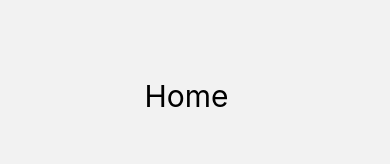
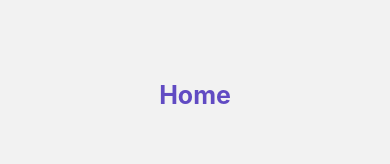
Before and after one commit to mastergamer1309/Salud_Movil_repo, a React Native app: screen /HomeScreen in a window 390 px wide. Shown: the top 164 px of the page. Built offline with nearby package versions, Linux system fonts and the light colour scheme.

Commit message:
plantilla para recordatorios de medicamentos

```diff
--- a/screens/AddDrugs.js
+++ b/screens/AddDrugs.js
@@ -1,9 +1,51 @@
 import { View, Text, StyleSheet} from 'react-native'
 import React from 'react'
+import CustomButton from '../Components/CustomButton'
+import CustomInput from '../Components/CustomInput'
+import { useForm } from 'react-hook-form'
 const AddDrugs = () => {
+
+  const {
+    control,
+    handleSubmit,
+    formState: { errors }
+  } = useForm()
+
+  OnAddPressed = ()=> {
+
+  }
+
+  OnExitPressed = () => {
+
+  }
   return (
     <View style={styles.container}>
       <Text style={styles.title}>Recordatorios</Text>
+
+
+        <CustomInput
+          name='Drug'
+          placeholder='Nombre de Medicamento'
+          control={control}
+          rules={{required:"Este campo es obligatorio si desea agregar medicamentos."}}
+        />
+
+      <CustomInput
+          name='date_'
+          placeholder='Fecha'
+          control={control}
+          rules={{required:"Este campo es obligatorio si desea agregar medicamentos."}}
+        />
+        <CustomInput
+          name='time'
+          placeholder='Hora'
+          control={control}
+          rules={{required:"Este campo es obligatorio si desea agregar medicamentos."}}
+        />
+
+
+      <CustomButton text={'Agregar'} onPress={OnAddPressed}/>
+      <CustomButton text={'Salir'} onPress={OnExitPressed} type='SECONDARY'/>
     </View>
   )
 }
--- a/screens/HomeScreen.js
+++ b/screens/HomeScreen.js
@@ -7,17 +7,23 @@ const HomeScreen = () => {
     const navigation = useNavigation();
 
     return(
-        <View>
-            <Text
-                style={{
-                    fontSize: 30,
-                    textAlign: "center",
-                    marginTop: "20%"
-
-                }}
-           >Home  </Text>
+        <View style={styles.root}>
+            <Text style={styles.title}>Home</Text>
         </View>
     );
 }
 
+const styles = StyleSheet.create({
+    root: {
+        alignItems: 'center',
+    },
+    title: {
+        fontSize: 25,
+        color: '#614bc3',
+        fontWeight: 'bold',
+        paddingTop: 80,
+        textAlign: 'center'
+    }
+})
+
 export default HomeScreen;
```
Also changed, not shown: 1 other file (tests, documents, lock files or other folders).
